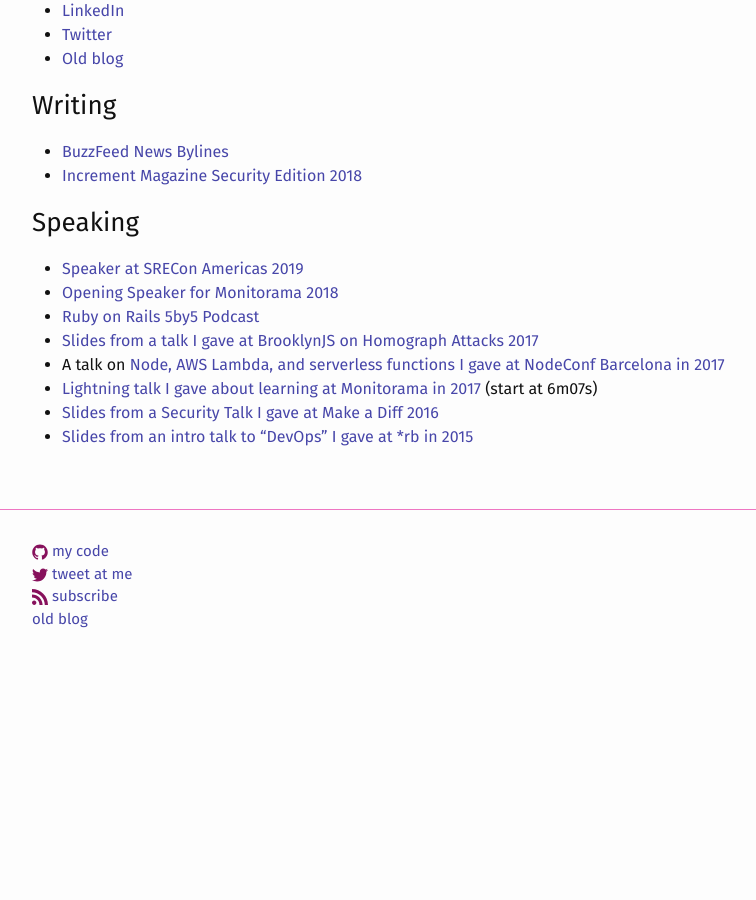
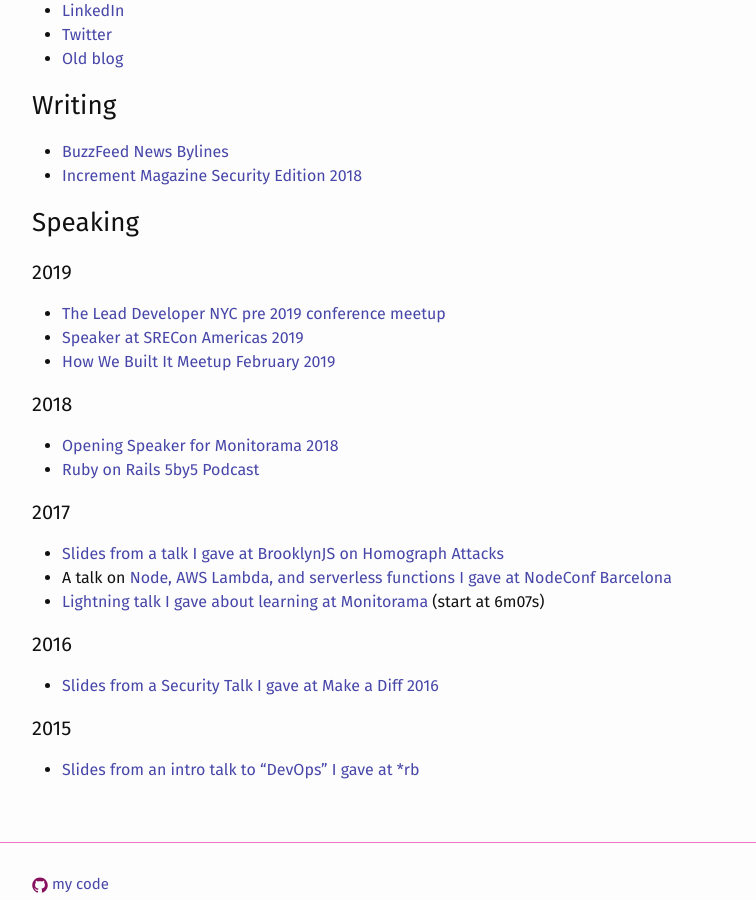
Before and after one commit to ghazaal71/loganmeetsworld, a Jekyll site: the page built from about.md, in a window 1280 px wide and 900 px high, scrolled down 654 px. Shown: the whole window, without its empty margins (238-994 px from the left). Built offline with Jekyll 4.4.1, drawn with Linux system fonts in a browser that asks for light colours; before the commit the page ends 1344 px from its top, so only the background shows below that.

Commit message:
update speaking engagements

```diff
--- a/about.md
+++ b/about.md
@@ -28,11 +28,27 @@
 
 ### Speaking
 
+#### 2019
+
+* [The Lead Developer NYC pre 2019 conference meetup](https://www.meetup.com/The-Lead-Developer-Meetup-New-York/)
 * [Speaker at SRECon Americas 2019](https://www.usenix.org/conference/srecon19americas/presentation/mcdonald)
+* [How We Built It Meetup February 2019](https://www.meetup.com/how-we-built-it/events/258681119/)
+
+#### 2018
+
 * [Opening Speaker for Monitorama 2018](https://vimeo.com/274821071)
 * [Ruby on Rails 5by5 Podcast](https://5by5.tv/rubyonrails/241)
-* [Slides from a talk I gave at BrooklynJS on Homograph  Attacks 2017](https://github.com/loganmeetsworld/homographs-talk)
-* A talk on [Node, AWS Lambda, and serverless functions I gave at NodeConf Barcelona in 2017](https://opbeat.com/community/posts/using-node-in-a-serverless-world-by-logan-mcdonald/)
-* [Lightning talk I gave about learning at Monitorama in 2017](https://vimeo.com/221064922) (start at 6m07s)
+
+#### 2017
+
+* [Slides from a talk I gave at BrooklynJS on Homograph Attacks](https://github.com/loganmeetsworld/homographs-talk)
+* A talk on [Node, AWS Lambda, and serverless functions I gave at NodeConf Barcelona](https://opbeat.com/community/posts/using-node-in-a-serverless-world-by-logan-mcdonald/)
+* [Lightning talk I gave about learning at Monitorama](https://vimeo.com/221064922) (start at 6m07s)
+
+#### 2016
+
 * [Slides from a Security Talk I gave at Make a Diff 2016](https://gist.github.com/loganmeetsworld/b9e2931e6b2a9aabe5e85e9f6cdac882)
-* [Slides from an intro talk to "DevOps" I gave at *rb in 2015](https://gist.github.com/loganmeetsworld/941ea9c6f7a63646b3ccd91acaabe6e0)
+
+#### 2015
+
+* [Slides from an intro talk to "DevOps" I gave at *rb](https://gist.github.com/loganmeetsworld/941ea9c6f7a63646b3ccd91acaabe6e0)
```
